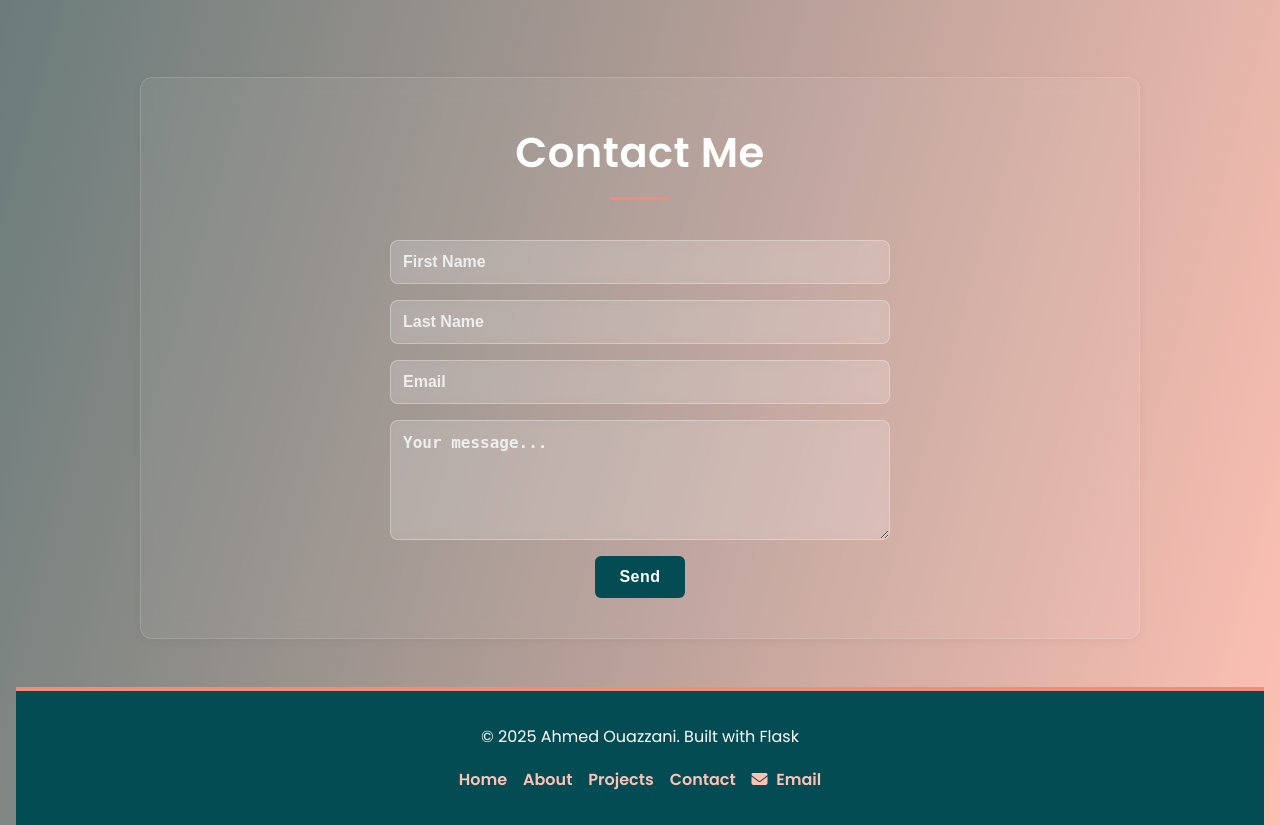
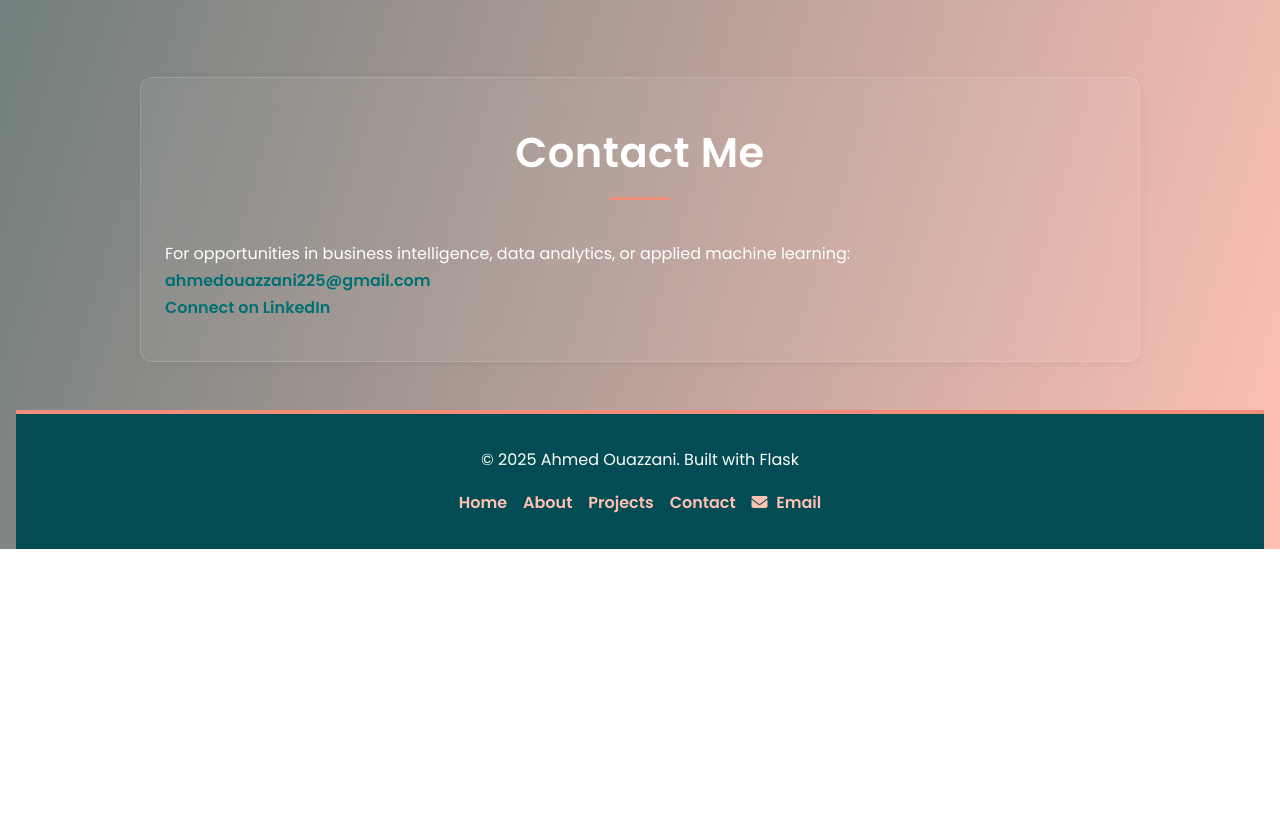
Before and after one commit to AhmedOT22/Portfolio, a Flask app: page / in a window 1280 px wide. Shown: the part 3693-4518 px from the top of the page. After the commit the page ends 4242 px from the top, so only its background shows below. Run offline with Flask 3, Linux system fonts and the light colour scheme.

Commit message:
fix(portfolio): replace undelivered contact form with direct links

```diff
--- a/templates/base.html
+++ b/templates/base.html
@@ -51,7 +51,7 @@
 			<a href="#about">About</a>
 			<a href="#projects">Projects</a>
 			<a href="#contact">Contact</a>
-			<a href="mailto:your.ahmedouazzani225@gmail.com">
+			<a href="mailto:ahmedouazzani225@gmail.com">
 				<i class="fas fa-envelope"></i> Email
 			</a>
 		</div>
--- a/templates/index.html
+++ b/templates/index.html
@@ -61,12 +61,8 @@
 
 <section id="contact">
       <h1>Contact Me</h1>
-      <form id="contact-form" method="POST" action="/submit">
-        <input type="text" name="first_name" placeholder="First Name" required />
-        <input type="text" name="last_name" placeholder="Last Name" />
-        <input type="email" name="email" placeholder="Email" required />
-        <textarea name="message" placeholder="Your message..." required></textarea>
-        <button type="submit">Send</button>
-      </form>
+      <p>For opportunities in business intelligence, data analytics, or applied machine learning:</p>
+      <p><a href="mailto:ahmedouazzani225@gmail.com">ahmedouazzani225@gmail.com</a></p>
+      <p><a href="https://www.linkedin.com/in/ahmed-ouazzani-5b078b205/" target="_blank" rel="noopener noreferrer">Connect on LinkedIn</a></p>
     </section>
 {% endblock %}
--- a/view.py
+++ b/view.py
@@ -1,5 +1,5 @@
 from flask import Blueprint, render_template
-from flask import request, redirect, flash, url_for
+from flask import redirect, url_for
 
 main = Blueprint('main', __name__)
 
@@ -81,17 +81,5 @@ def home():
 
 @main.route('/submit', methods=['POST'])
 def submit():
-	first_name = request.form.get('first_name')
-	last_name = request.form.get('last_name')
-	email = request.form.get('email')
-	message = request.form.get('message')
-
-	# Later save to a file, send to email, etc.
-	print("New Contact Message:")
-	print(f"From: {first_name} {last_name}")
-	print(f"Email: {email}")
-	print(f"Message: {message}")
-
-	# Flash message (optional) and redirect
-	flash('Thanks for your message!', 'success')
-	return redirect(url_for('main.home'))
+	# Preserve old form links without accepting messages that cannot be delivered.
+	return redirect(url_for('main.home', _anchor='contact'), code=303)
```
